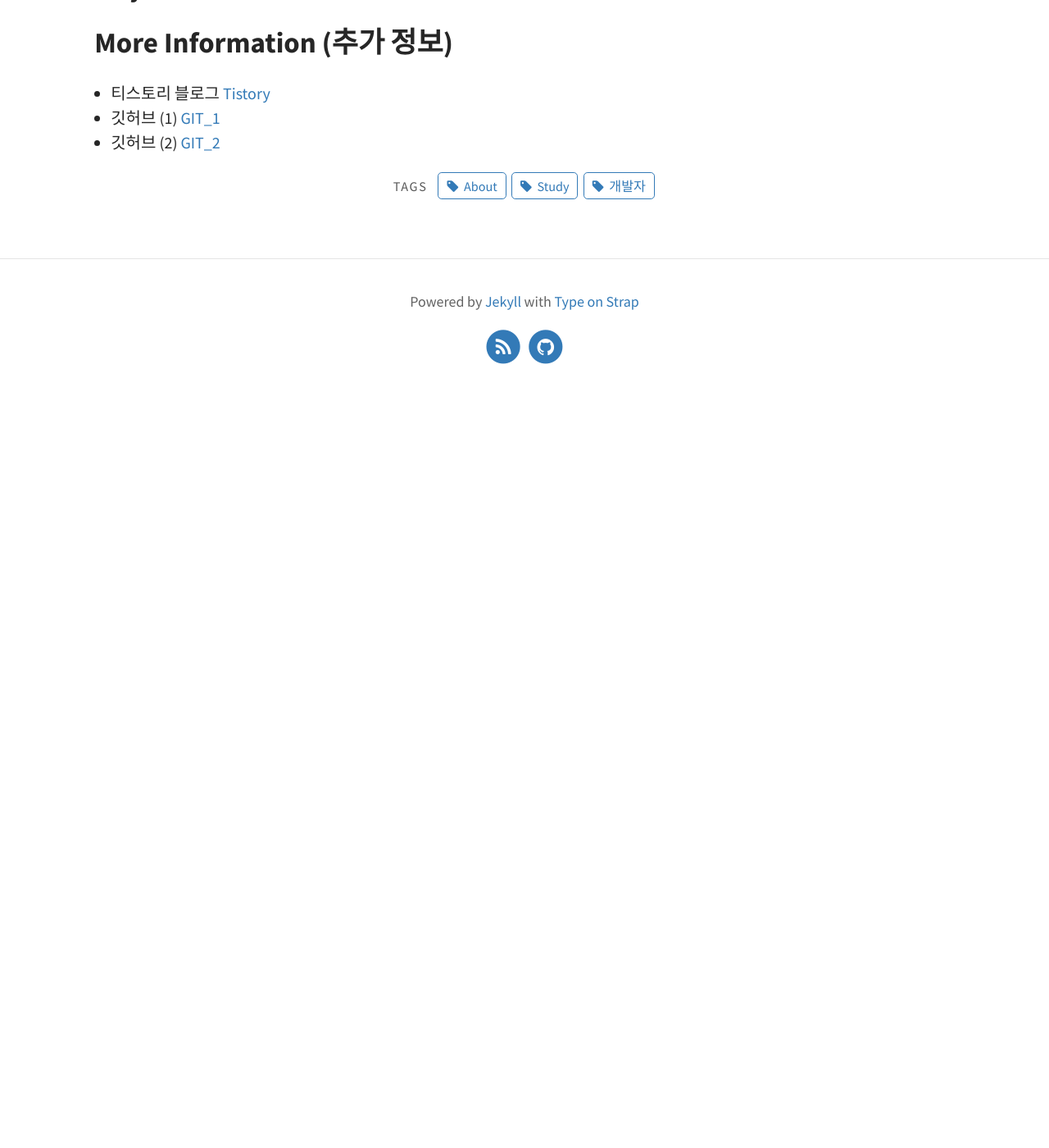
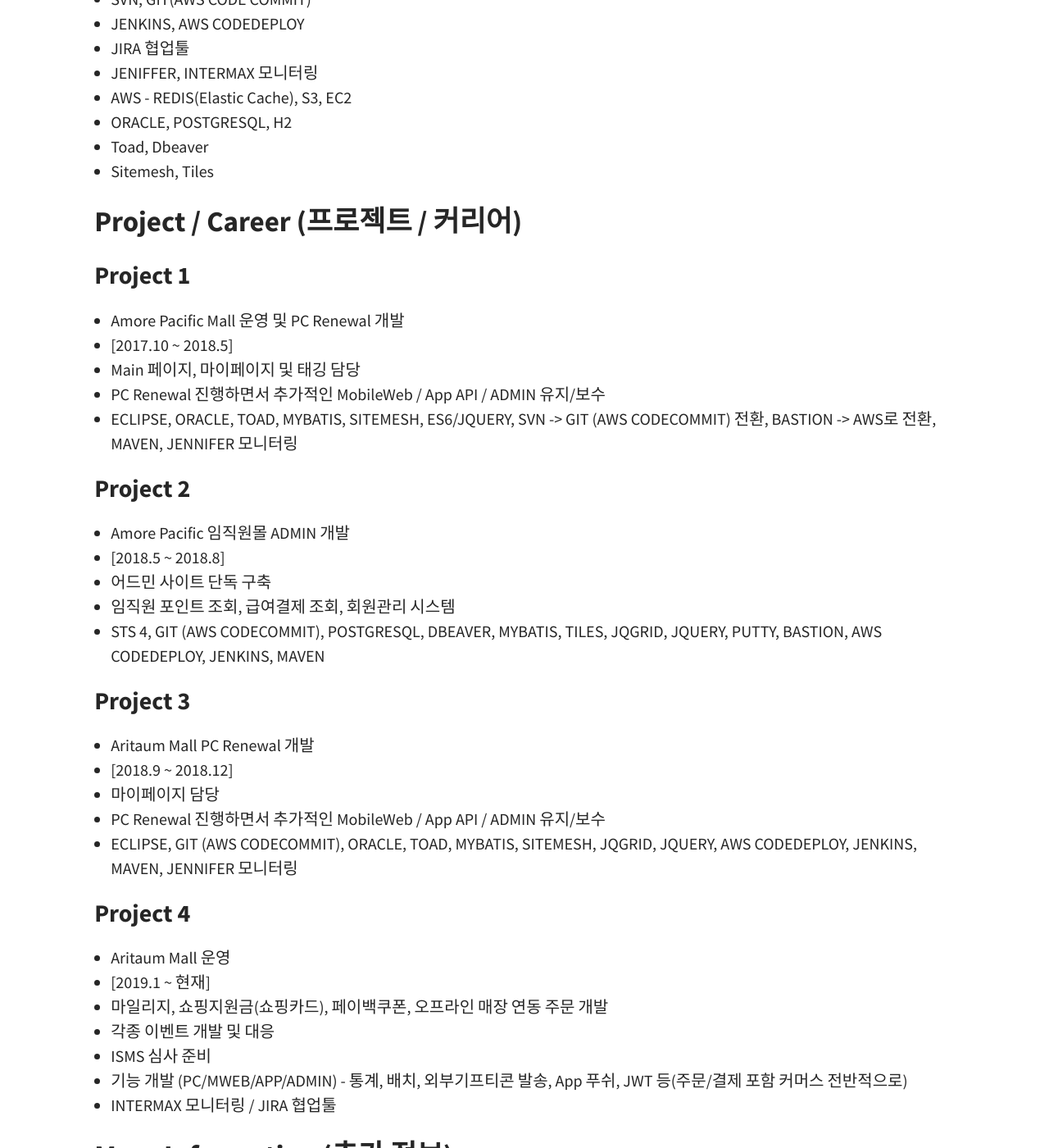
Before and after one commit to yong2ss/yong2ss.github.io, a Jekyll site: the page built from pages/about.md, in a window 1280 px wide and 1400 px high, scrolled down 1200 px. Shown: the whole window at 82% size. Built offline with Jekyll 4.4.1, drawn with Linux system fonts in a browser that asks for light colours; before the commit the page ends 1685 px from its top, so only the background shows below that; some of the changed text lies outside the part shown.

Commit message:
Update about me

```diff
--- a/pages/about.md
+++ b/pages/about.md
@@ -9,28 +9,61 @@ tags: [About, Study, 개발자]
 ## Who am I
 * An Backend-Developer aiming for Full-Stack-Developer
 * 3rd year Web Developer
-*
-
+* Good at E-Commerce Developer
+* 컴퓨터정보통신공학부 학사
+* 정보처리기사
 
 ## Tech Stack (기술 스택)
 ### BackEnd
-* 1
-* 2
-* 3
+* Spring, Spring Boot
+* GRANDLE, MAVEN
+* JAVA, JUNIT
+* JPA, MYBATIS
 ### FrontEnd
-* 1
-* 2
-* 3
-
+* ES6
+* JQUERY
+### IDE
+* Eclipse, IntelliJ, Visual Studio Code , STS
+### ETC.
+* SVN, GIT(AWS CODE COMMIT)
+* JENKINS, AWS CODEDEPLOY
+* JIRA 협업툴
+* JENIFFER, INTERMAX 모니터링
+* AWS - REDIS(Elastic Cache), S3, EC2
+* ORACLE, POSTGRESQL, H2
+* Toad, Dbeaver
+* Sitemesh, Tiles
 
 ## Project / Career (프로젝트 / 커리어)
 ### Project 1
-* 1
-* 2
-*
+* Amore Pacific Mall 운영 및 PC Renewal 개발
+- [2017.10 ~ 2018.5]
+- Main 페이지, 마이페이지 및 태깅 담당
+- PC Renewal 진행하면서 추가적인 MobileWeb / App API / ADMIN 유지/보수
+- ECLIPSE, ORACLE, TOAD, MYBATIS, SITEMESH, ES6/JQUERY, SVN -> GIT (AWS CODECOMMIT) 전환, BASTION -> AWS로 전환, MAVEN, JENNIFER 모니터링
 
 ### Project 2
+* Amore Pacific 임직원몰 ADMIN 개발
+- [2018.5 ~ 2018.8]
+- 어드민 사이트 단독 구축
+- 임직원 포인트 조회, 급여결제 조회, 회원관리 시스템
+- STS 4, GIT (AWS CODECOMMIT), POSTGRESQL, DBEAVER, MYBATIS, TILES, JQGRID, JQUERY, PUTTY, BASTION, AWS CODEDEPLOY, JENKINS, MAVEN
 
+### Project 3
+* Aritaum Mall PC Renewal 개발
+- [2018.9 ~ 2018.12]
+- 마이페이지 담당
+- PC Renewal 진행하면서 추가적인 MobileWeb / App API / ADMIN 유지/보수
+- ECLIPSE, GIT (AWS CODECOMMIT), ORACLE, TOAD, MYBATIS, SITEMESH, JQGRID, JQUERY, AWS CODEDEPLOY, JENKINS, MAVEN, JENNIFER 모니터링
+
+### Project 4
+* Aritaum Mall 운영
+- [2019.1 ~ 현재]
+- 마일리지, 쇼핑지원금(쇼핑카드), 페이백쿠폰, 오프라인 매장 연동 주문 개발
+- 각종 이벤트 개발 및 대응
+- ISMS 심사 준비
+- 기능 개발 (PC/MWEB/APP/ADMIN) - 통계, 배치, 외부기프티콘 발송, App 푸쉬, JWT 등(주문/결제 포함 커머스 전반적으로)
+- INTERMAX 모니터링 / JIRA 협업툴
 
 ## More Information (추가 정보)
 * 티스토리 블로그 [Tistory](https://yong2ss.tistory.com/)
```
